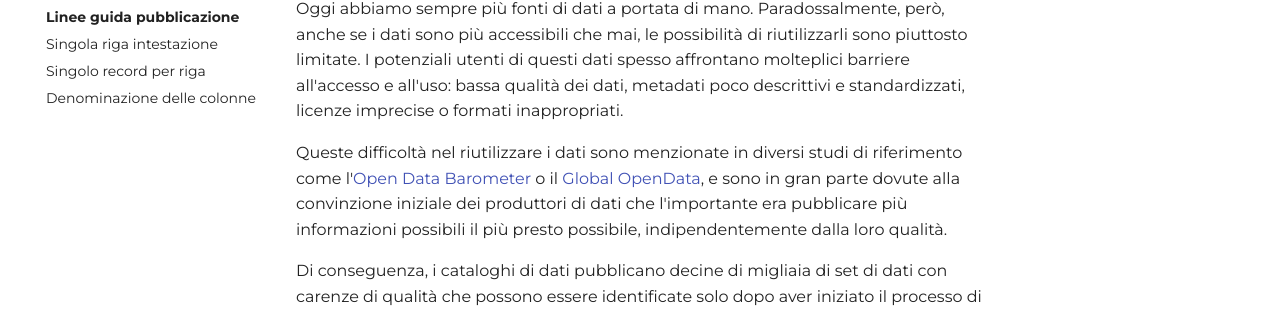
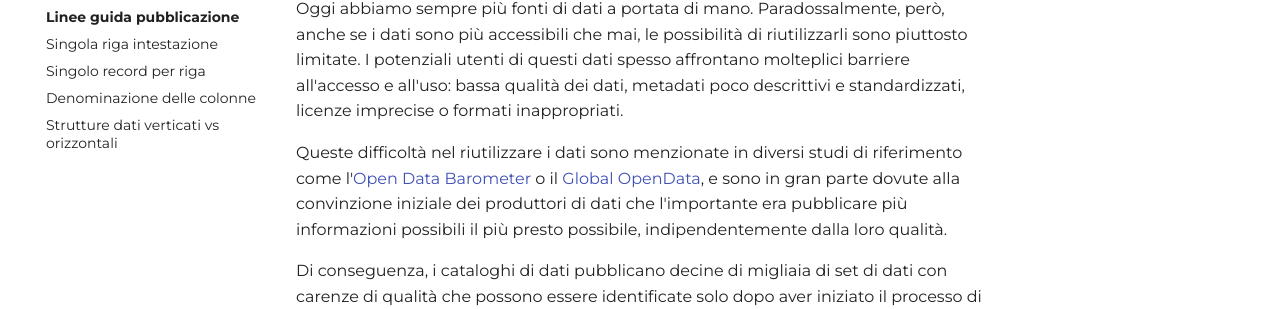
Before and after one commit to ondata/guidaPraticaPubblicazioneCSV, an MkDocs documentation site: the page built from docs/guida/index.md, in a window 1280 px wide. Shown: the part 282-591 px from the top of the page. Built offline with MkDocs 1.6.1 and Material for MkDocs 9.7.7, drawn with Linux system fonts in a browser that asks for light colours; comment, search, counter and statistics services are not loaded.

Commit message:
Update mkdocs.yml

```diff
--- a/mkdocs.yml
+++ b/mkdocs.yml
@@ -57,6 +57,7 @@ nav:
           - Singola riga intestazione: guida/linee_guida_pubblicazione/P01_unica_riga_intestazione.md
           - Singolo record per riga: guida/linee_guida_pubblicazione/P02_singolo_record_riga.md
           - Denominazione delle colonne: guida/linee_guida_pubblicazione/P03_denominazione_colonne.md
+          - Strutture dati verticati vs orizzontali: guida/linee_guida_pubblicazione/P04_strutture_dati_verticale_orizzontale.md
     - Partecipa: partecipa.md
     - Note: note_redazione.md
     - Grazie: grazie.md
```
